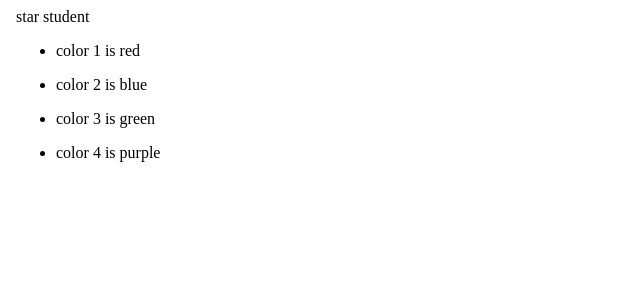
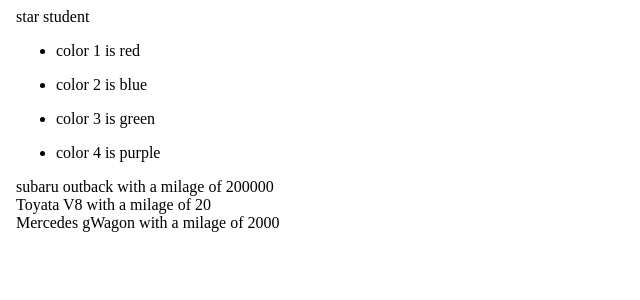
Before and after one commit to Emkayint/Angular-one, an Angular app: page / in a window 1280 px wide. Shown: the top 300 px of the page, without its empty margins (0-640 px from the left). Built offline with nearby package versions, Linux system fonts and the light colour scheme.

Commit message:
st: iterating through custom types

```diff
--- a/src/app/app.component.html
+++ b/src/app/app.component.html
@@ -15,5 +15,9 @@
       <li>color {{i + 1}} is {{color}}</li>
     </ul>
   </div>
+
+  <div class="mycars" *ngFor="let car of cars">
+    {{ car.make}} {{ car.model}} with a milage of {{ car.miles }}
+  </div>
 </body>
 </html>
--- a/src/app/app.component.ts
+++ b/src/app/app.component.ts
@@ -1,4 +1,5 @@
 import { Component } from '@angular/core';
+import { Car } from './cars';
 
 @Component({
   selector: 'app-root',
@@ -9,4 +10,9 @@
   title = 'my-app';
   name = "star student";
   colors: string[] = ['red', 'blue', 'green', 'purple'];
+
+  subaru: Car = {make : 'subaru', model: "outback", miles: 200000};
+  honda: Car = { make: "Toyata", model: 'V8', miles: 20 };
+  mercedece: Car = { make: "Mercedes", model: 'gWagon', miles: 2000 };
+  cars: Car [] = [this.subaru, this.honda, this.mercedece];
 }
--- /dev/null
+++ b/src/app/cars.ts
@@ -0,0 +1,5 @@
+export interface Car{
+    make: string;
+    model: string;
+    miles: number;
+}
```
